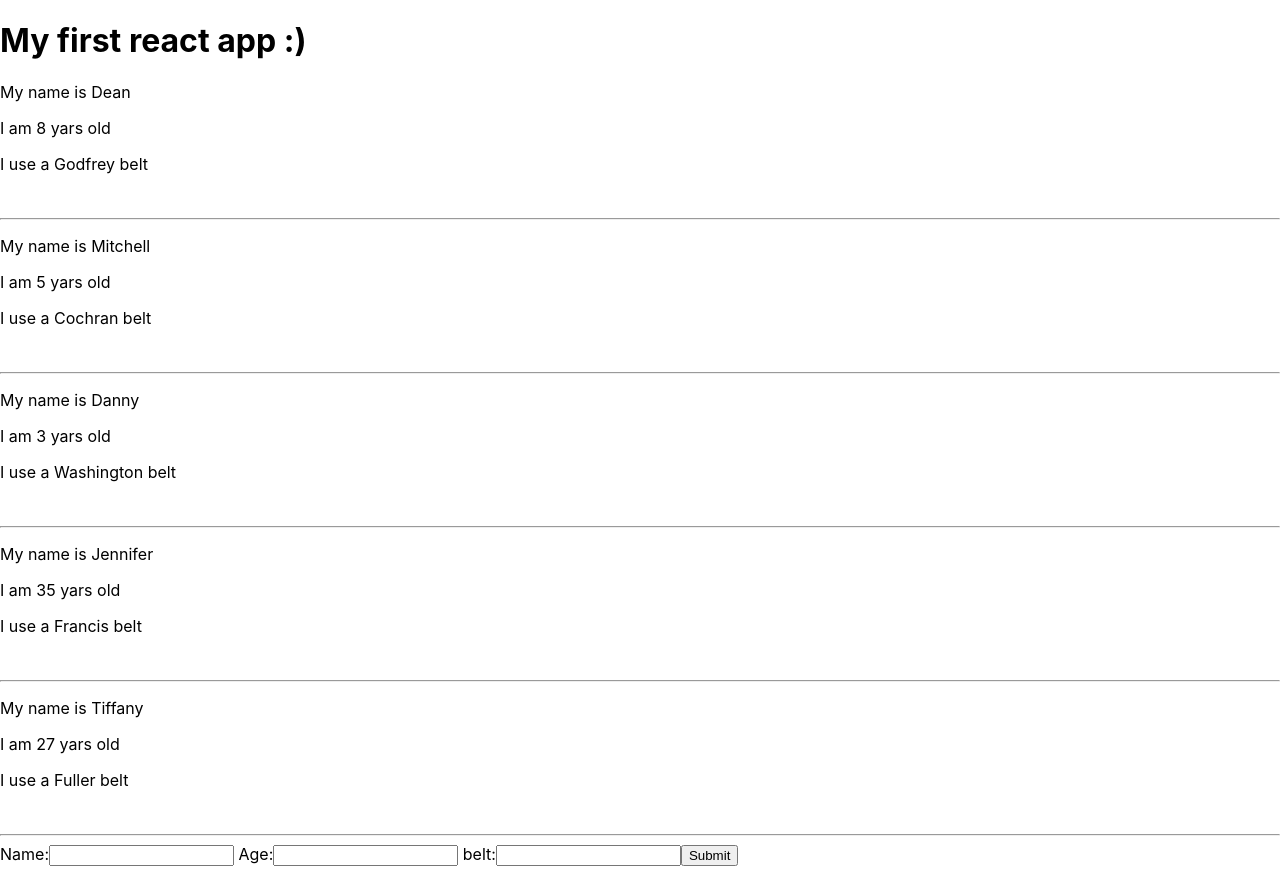
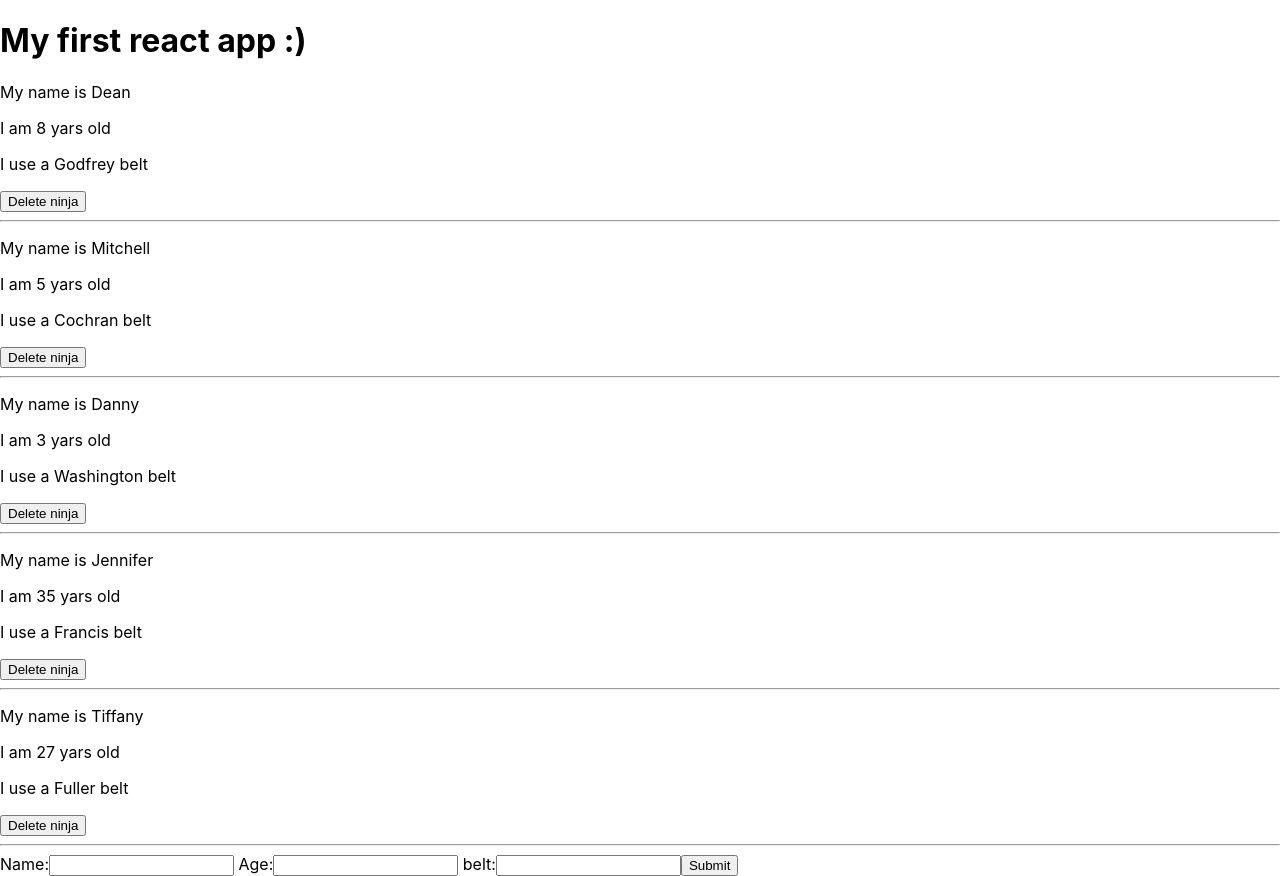
Before and after one commit to onaty/React-practice, a React (Create React App) app in the folder createreactapps/myapp/: page / in a window 1280 px wide. Built offline with nearby package versions, Linux system fonts and the light colour scheme.

Commit message:
delete ninjas

```diff
--- a/createreactapps/myapp/src/App.js
+++ b/createreactapps/myapp/src/App.js
@@ -36,15 +36,25 @@ class App extends Component {
 
   addninja = (ninjas) => {
     // console.log(ninjas )
-    ninjas.id=Math.random() *7
-    let fighters=[...this.state.ninjas,ninjas]
-    this.setState({ ninjas: fighters})
+    ninjas.id = Math.random() * 7
+    let fighters = [...this.state.ninjas, ninjas]
+    this.setState({ ninjas: fighters })
+  }
+
+  deleteninja = (id) => {
+    console.log(id)
+    let fighters = this.state.ninjas.filter(ninjas => {
+      return ninjas.id != id
+    }
+
+    )
+    this.setState({ ninjas: fighters })
   }
   render() {
     return (
       <div className="App">
         <h1>My first react app :)</h1>
-        <Ninjas ninjas={this.state.ninjas} />
+        <Ninjas deleteninja={this.deleteninja} ninjas={this.state.ninjas} />
         <AddNinja AddNinja={this.addninja} />
       </div>
     );
--- a/createreactapps/myapp/src/ninjas.js
+++ b/createreactapps/myapp/src/ninjas.js
@@ -1,6 +1,6 @@
 import React from 'react';
 
-const Ninjas = ({ninjas}) => {
+const Ninjas = ({ninjas,deleteninja}) => {
     var i = 0;
     // var {ninjas}=props
     console.log(ninjas)
@@ -12,6 +12,7 @@ const Ninjas = ({ninjas}) => {
             <p>My name is {ninja.name}</p>
             <p>I am {ninja.age} yars old</p>
             <p>I use a {ninja.belt} belt</p>
+            <button onClick={()=>{deleteninja(ninja.id)}}>Delete ninja</button>
             <br/>
             <hr/>
         </div>
```
